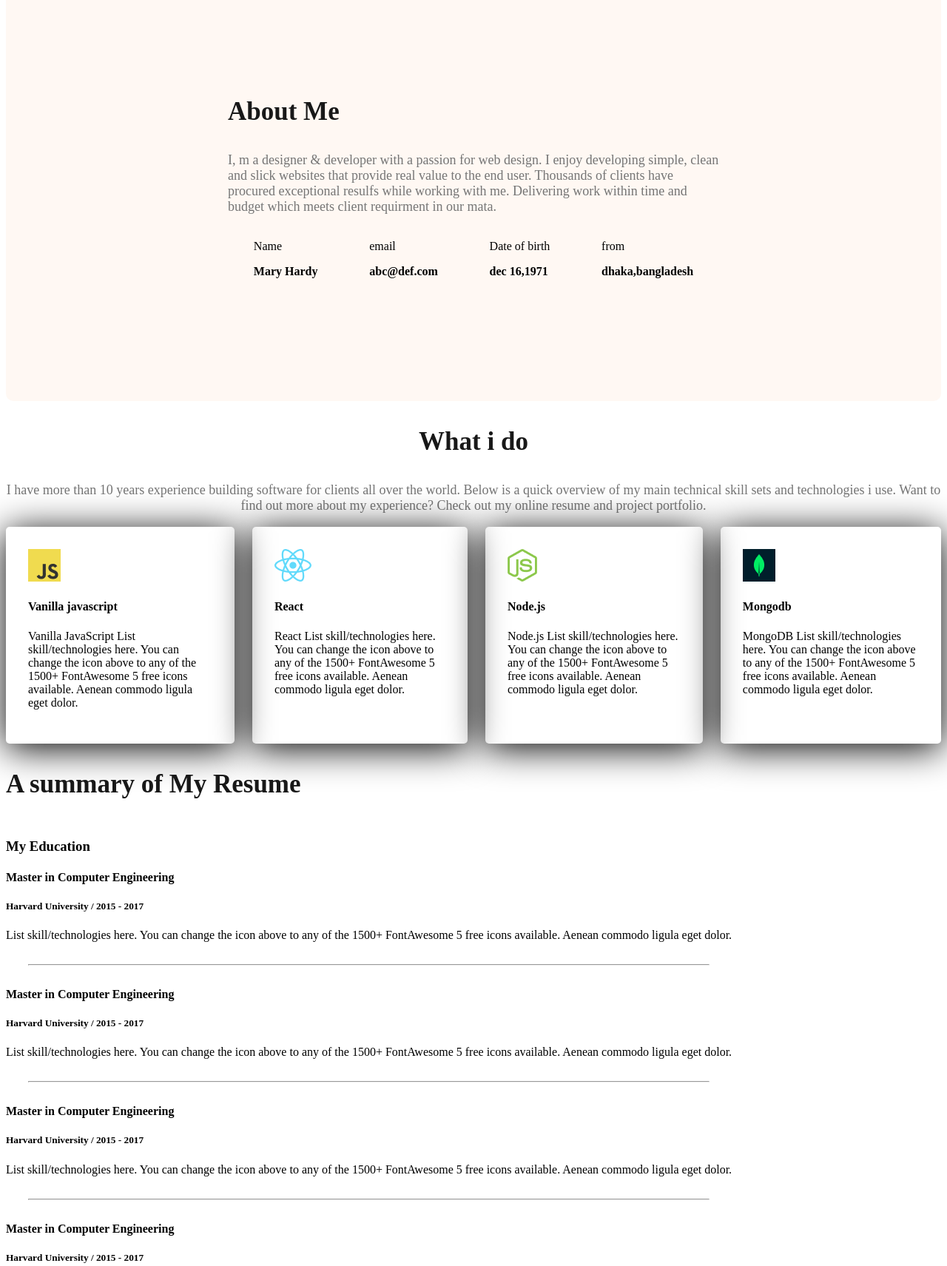
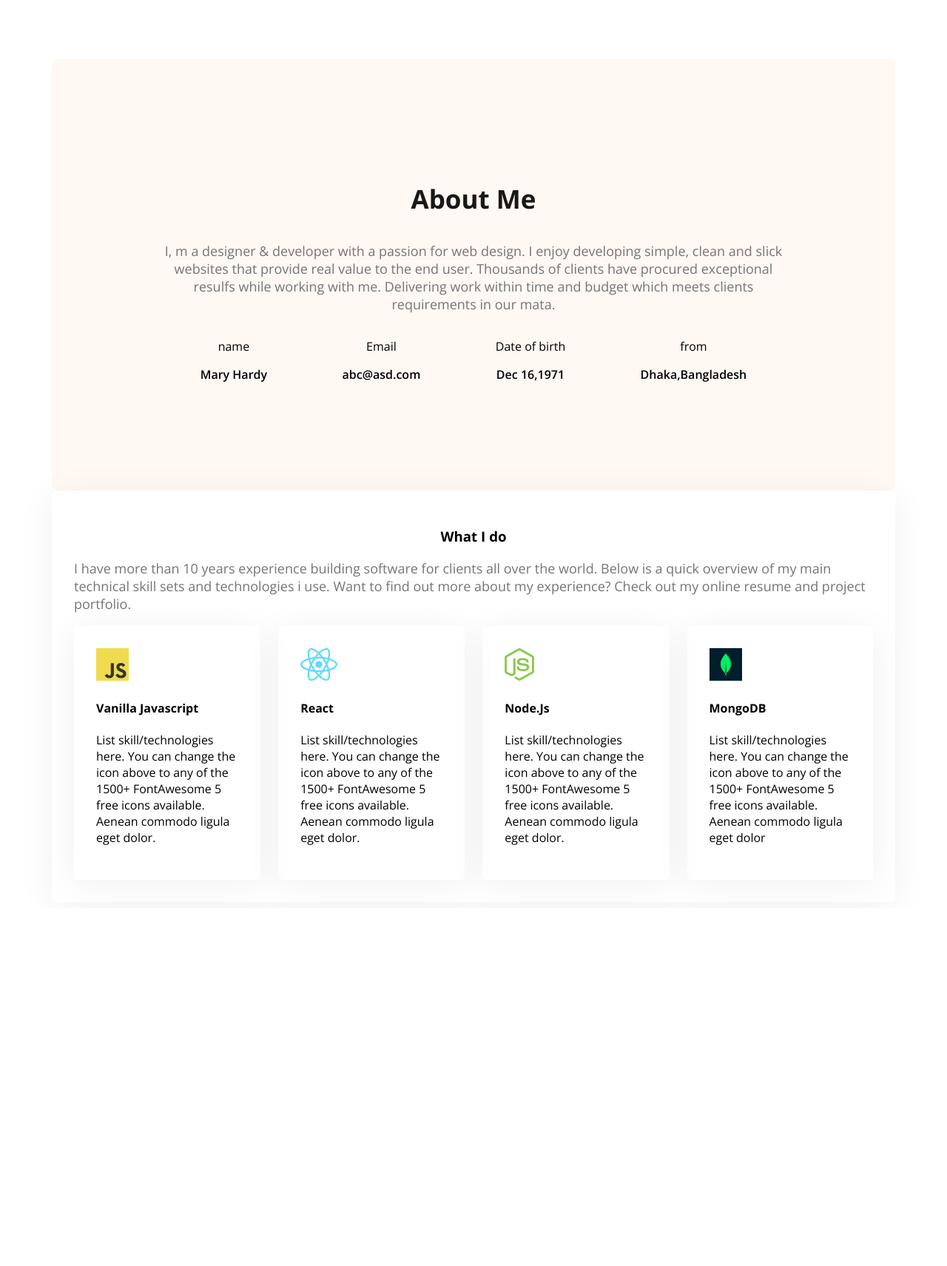
Before and after one commit to Tamim775/web-developer-portfolio, a plain HTML site: page index.html in a window 1280 px wide. Shown: the part 880-2591 px from the top of the page at 74% size. After the commit the page ends 2107 px from the top, so only its background shows below. Drawn offline with nearby package versions, Linux system fonts and the light colour scheme.

Commit message:
old codes

```diff
--- a/index.html
+++ b/index.html
@@ -1,149 +1,101 @@
  <!DOCTYPE html>
  <html lang="en">
- <head class="secondary-bg">
+ <head>
   <meta charset="UTF-8">
   <meta name="viewport" content="width=device-width, initial-scale=1.0">
-  <title>web developer portfolio</title>
+  <title>Web developer portfolio</title>
   <link rel="preconnect" href="https://fonts.googleapis.com">
+<link rel="preconnect" href="https://fonts.gstatic.com" crossorigin>
+<link href="https://fonts.googleapis.com/css2?family=Open+Sans:ital,wght@0,300..800;1,300..800&display=swap" rel="stylesheet"><link rel="preconnect" href="https://fonts.googleapis.com">
+<link rel="preconnect" href="https://fonts.gstatic.com" crossorigin>
+<link href="https://fonts.googleapis.com/css2?family=Open+Sans:ital,wght@0,300..800;1,300..800&display=swap" rel="stylesheet"><link rel="preconnect" href="https://fonts.googleapis.com">
+<link rel="preconnect" href="https://fonts.gstatic.com" crossorigin>
+<link href="https://fonts.googleapis.com/css2?family=Open+Sans:ital,wght@0,300..800;1,300..800&display=swap" rel="stylesheet"><link rel="preconnect" href="https://fonts.googleapis.com">
 <link rel="preconnect" href="https://fonts.gstatic.com" crossorigin>
 <link href="https://fonts.googleapis.com/css2?family=Open+Sans:ital,wght@0,300..800;1,300..800&display=swap" rel="stylesheet">
   <link rel="stylesheet" href="styles/portfolio.css">
  </head>
- <body>
-     <header class="header">
+ <body class="open-sans-normal">
+  <header class="header secondary-bg">
     <nav>
       <h3 class="nav-title">Ma<span class="text-primary">r</span>y</h3>
       <ul>
-           <li><a class="dark-2" href="">portfolio</a></li>
-            <li><a class="dark-2" href="">blog</a></li>
-           <li><a href=""><button class="btn-primary">Hire me</button></a></li>
+        <li><a class="dark-2" href=""></a>portfolio</li>
+        <li><a class="dark-2" href=" ">blog</a></li>
+        <li><a href=""><button class="btn-primary">Hire Me</button></a></li>
       </ul>
     </nav>
     <div class="banner">
-      <div class="banner-content" >
-      <h4 class="banner-grettingns dark-2">Hi i am</h4>
+      <div class="banner-content">
+        <h4 class="banner-greetings dark-2">Hi, I am</h4>
         <h1 class="banner-title">Mary Hardy</h1>
-      <p class="banner-description"></p>
-      shot what able coid new see hold.friendly as an bitrayed formally he.morning because as the socity behaved moments.
+        <p class="banner-description">
+          Shot what able cold new see hold.Friendly as an betrayed formerly he. Morning because as to society behaved moments.
         </p>
         <button class="btn-primary">Download cv</button>
         <button class="btn-primary">contract</button>
+
       </div>
       <img class="banner-profile-picture" src="images/hardy.png" alt="">
-
+    </div>
   </header>
   <main>
+    <section class="about secondary-bg">
+      <h3 class="section-title">About Me</h3>
+      <p class="section-description">I, m a designer & developer with a passion for web design. I enjoy developing simple, clean and slick websites that provide real value to the end user. Thousands of clients have procured exceptional resulfs while working with me. Delivering work within time and budget which meets clients requirements in our mata.</p>
+      <div class="about-items">
+        <!-- .about-item*4>p.item-title+p.item-description -->
+         <div class="about-item">
+          <p class="item-title">name</p>
+          <p class="item-description">Mary Hardy</p>
+         </div>
+         <div class="about-item">
+          <p class="item-title">Email</p>
+          <p class="item-description">abc@asd.com</p>
+         </div>
+         <div class="about-item">
+          <p class="item-title">Date of birth</p>
+          <p class="item-description">Dec 16,1971</p>
+         </div>
+         <div class="about-item">
+          <p class="item-title">from</p>
+          <p class="item-description">Dhaka,Bangladesh</p>
+         </div>
+      </div>
+
+    </section>
+    <!-- what i do section start -->
+     <section class="skills">
+      <h3 class="section-style text-center">What I do</h3>
+      <p class="section-description">I have more than 10 years experience building software for clients all over the world. Below is a quick overview of my main technical skill sets and technologies i use. Want to find out more about my experience? Check out my online resume and project portfolio.</p>
+      <div class="skills-container">
+        <!-- .skills*4>img+h4.skill-title+p.skill-description -->
+         <div class="skills">
+          <img src="images/icons/js.png" alt="">
+          <h4 class="skill-title">Vanilla Javascript</h4>
+          <p class="skill-description">List skill/technologies here. You can change the icon above to any of the 1500+ FontAwesome 5 free icons available. Aenean commodo ligula eget dolor.</p>
+         </div>
+         <div class="skills">
+          <img src="images/icons/react.png" alt="">
+          <h4 class="skill-title">React</h4>
+          <p class="skill-description">List skill/technologies here. You can change the icon above to any of the 1500+ FontAwesome 5 free icons available. Aenean commodo ligula eget dolor.</p>
+         </div>
+         <div class="skills">
+          <img src="images/icons/nodejs.png" alt="">
+          <h4 class="skill-title">Node.Js</h4>
+          <p class="skill-description">List skill/technologies here. You can change the icon above to any of the 1500+ FontAwesome 5 free icons available. Aenean commodo ligula eget dolor.</p>
+         </div>
+         <div class="skills">
+          <img src="images/icons/mongo.png" alt="">
+          <h4 class="skill-title">MongoDB</h4>
+          <p class="skill-description">List skill/technologies here. You can change the icon above to any of the 1500+ FontAwesome 5 free icons available. Aenean commodo ligula eget dolor</p>
+         </div>
+      </div>
+     </section>
 
   </main>
   <footer>
 
   </footer>
  </body>
- <main>
-     <section class="about secondary-bg">
-      <h3 class="section-title">About Me</h3>
-      <p class="section-description">
-I, m a designer & developer with a passion for web design. I enjoy developing simple, clean and slick websites that provide real value to the end user. Thousands of clients have procured exceptional resulfs while working with me. Delivering work within time and budget which meets  client requirment in our mata.
-      </p>
-      <div class="about-items">
-        <!-- .about-item*4>p.item-title+p.item-description -->
-       <div class="about-item">
-        <p class="item-title">Name</p>
-        <p class="item-description">Mary Hardy</p>
-       </div>
-       <div class="about-item">
-        <p class="item-title">email</p>
-        <p class="item-description">abc@def.com</p>
-       </div>
-       <div class="about-item">
-        <p class="item-title">Date of birth</p>
-        <p class="item-description">dec 16,1971</p>
-       </div>
-       <div class="about-item">
-        <p class="item-title">from</p>
-        <p class="item-description">dhaka,bangladesh</p>
-       </div>
-      </div>
-     </section>
-     <!-- what is do section start -->
-      <section class="skills">
-      <h3 class="section-title text-center">What i do</h3>
-      <p class="section-description text-center">I have more than 10 years experience building software for clients all over the world. Below is a quick overview of my main technical skill sets and technologies i use. Want to find out more about my experience? Check out my online resume and project portfolio.</p>
-
-      <div class="skills-container">
-           <!-- .skill*4>img+h4.skill-title+p.skill-descripsion -->
-            <div class="skill">
-              <img src="images/icons/js.png" alt="">
-              <h4 class="skill-title">Vanilla javascript</h4>
-              <p class="skill-descripsion">Vanilla JavaScript
-List skill/technologies here. You can change the icon above to any of the 1500+ FontAwesome 5 free icons available. Aenean commodo ligula eget dolor.</p>
-            </div>
-            <div class="skill">
-              <img src="images/icons/react.png" alt="">
-              <h4 class="skill-title">React</h4>
-              <p class="skill-descripsion">React
-List skill/technologies here. You can change the icon above to any of the 1500+ FontAwesome 5 free icons available. Aenean commodo ligula eget dolor.</p>
-            </div>
-            <div class="skill">
-              <img src="images/icons/nodejs.png" alt="">
-              <h4 class="skill-title">Node.js</h4>
-              <p class="skill-descripsion">Node.js
-List skill/technologies here. You can change the icon above to any of the 1500+ FontAwesome 5 free icons available. Aenean commodo ligula eget dolor.</p>
-            </div>
-            <div class="skill">
-              <img src="images/icons/mongo.png" alt="">
-              <h4 class="skill-title">Mongodb</h4>
-              <p class="skill-descripsion">MongoDB
-List skill/technologies here. You can change the icon above to any of the 1500+ FontAwesome 5 free icons available. Aenean commodo ligula eget dolor.</p>
-            </div>
-      </div>
-
-      </section>
-      <section class="resume">
-      <h3 class="section-title">A summary of My Resume</h3>
-      <div class="resume-container"><div class="resume-colum">
-        <h3 class="resume-colum-title">My Education</h3>
-        <div class="experience">
-          <h4 class="experience-title">Master in Computer Engineering</h4>
-          <h5 class="experiences-sub-title">Harvard University / 2015 - 2017</h5>
-          <div class="experience-subscription">List skill/technologies here. You can change the icon above
-to any of the 1500+ FontAwesome 5 free icons available. Aenean commodo ligula eget dolor.
-        </div>
-        <hr>
-        <div class="experience">
-          <h4 class="experience-title">Master in Computer Engineering</h4>
-          <h5 class="experiences-sub-title">Harvard University / 2015 - 2017</h5>
-          <div class="experience-subscription">List skill/technologies here. You can change the icon above
-to any of the 1500+ FontAwesome 5 free icons available. Aenean commodo ligula eget dolor.
-        </div>
-        <hr>
-       <div class="experience">
-          <h4 class="experience-title">Master in Computer Engineering</h4>
-          <h5 class="experiences-sub-title">Harvard University / 2015 - 2017</h5>
-          <div class="experience-subscription">List skill/technologies here. You can change the icon above
-to any of the 1500+ FontAwesome 5 free icons available. Aenean commodo ligula eget dolor.
-        </div>
-        <hr>
-         <div class="experience">
-          <h4 class="experience-title">Master in Computer Engineering</h4>
-          <h5 class="experiences-sub-title">Harvard University / 2015 - 2017</h5>
-          <div class="experience-subscription">List skill/technologies here. You can change the icon above
-to any of the 1500+ FontAwesome 5 free icons available. Aenean commodo ligula eget dolor.
-        </div>
-        <hr>
-         <div class="experience">
-          <h4 class="experience-title">Master in Computer Engineering</h4>
-          <h5 class="experiences-sub-title">Harvard University / 2015 - 2017</h5>
-          <div class="experience-subscription">List skill/technologies here. You can change the icon above
-to any of the 1500+ FontAwesome 5 free icons available. Aenean commodo ligula eget dolor.
-        </div>
-        <div class="text-center resume-download-cv">
-          <button class=".btn-primary">Download cv</button>
-        </div>
-
-        </section>
- </main>
- <footer>
-
- </footer>
  </html>
--- a/styles/portfolio.css
+++ b/styles/portfolio.css
@@ -1,51 +1,38 @@
 
-/* nav styles */
-
-
-
-.open-sans-normal   {
+.open-sans-normal {
   font-family: "Open Sans", sans-serif;
   font-optical-sizing: auto;
   font-style: normal;
   font-variation-settings:
     "wdth" 100;
 }
-
 /* shared style */
 .secondary-bg{
-    background-color: #FFF8F3
+    background-color: #FFF8F3;
 }
 .text-primary{
-    color: tomato;
+    color: #FD6E0A;
 }
 
-nav ul{
-    display: flex;
-    align-items: center;
-
+.dark-2{
+    color: #474747;
 }
 
-
 .btn-primary{
-    background-color: tomato;
+    background-color: #FD6E0A;
     font-weight: bold;
     font-size: 20px;
     color: white;
     border: none;
     padding: 18px 35px;
     border-radius: 5px;
-
-
 }
-
-
 
 .section-title{
     font-size: 35px;
     font-weight: bold;
     color: #181818;
 }
-
 
 .section-description{
     font-size: 18px;
@@ -55,19 +42,26 @@ nav ul{
 .text-center{
     text-align: center;
 }
+
 /* header */
 .header{
     background-image: url('../images/developer.png'),url('../images/header_bg.png');
     background-repeat: no-repeat;
     background-position: top left,bottom right;
-
-
 }
 
-.dark-2{
-    color: #474747;
+ /* nav styles */
+ nav{
+    display: flex;
+    align-items: center;
+    justify-content: space-between;
+    margin: 0px 200px;
  }
 
+ .nav-title{
+    font: weight 400px;
+    font-size: 45px;
+ }
 
  nav ul li{
     list-style: none;
@@ -75,116 +69,70 @@ nav ul li{
  }
 
 
-nav li a {
+ nav ul{
+    display: flex;
+    align-items: center;
+ }
+
+ nav li a{
     text-decoration: none;
     font-size: 20px;
 }
-
- /* nav styles */
- nav{
-    display: flex;
-    align-items:center;
-    justify-content: space-between;
-    margin: 0px 100px;
- }
- .nav-title{
-    font-weight: 800px;
-    font-size: 45px;
-
- }
-
  /* banner styles */
-
   .banner{
     display: flex;
     justify-content: space-between;
-    margin: 0 35px 0 200px;
+    margin: 0px 35px 0px 200px;
   }
-
   .banner-content{
     max-width: 580px;
   }
-
  .banner-greetings{
-    font size: 45px;
-    font-weight:  600px;
-
+    font-size: 45px;
+    font-weight: 600px;
 
  }
-
-.banner-tittle{
+ .banner-title{
     font-weight: bold;
     font-size: 85px;
  }
 
-.banner-profile-pic{
+.banner-profile-picture{
     width: 580px;
 
 }
+
 /* main styles */
-.main{
+ main{
     max-width: 1140px;
     margin: 0 auto;
-
-
  }
 
-
-.main section{
-     margin-top: 130px;
-     margin-bottom: 130px;
-}
- /*about style  */
+/* about styles */
 .about{
     border-radius: 10px;
-     padding: 150px 300px;i do
+    padding: 130px 150px;
     text-align: center;
-
-
+    margin-top: 130px;
 }
 
 .about-items{
     display: flex;
     justify-content: space-around;
 }
+
 .item-description{
     font-weight: 600;
 }
 
-
-  /* skills section styles */
+/* skills section style  */
 .skills-container{
     display: flex;
     gap: 24px;
 
 }
-
- .skill{
+.skills{
     padding: 30px;
     border-radius: 5px;
-    box-shadow: 0px 6px 50px 0px black;
+    box-shadow: 0px 6px 50px 0px rgba(0,0,0,0.06);
 }
-
-
-    /* resume section styles */
-    .resume-container{
-        display: flex;
-        gap: 24px;
-
-    }
-     .expeience-sub-title{
-        font-size: 20px;
-        font font-weight: 60px;
-     }
-
-    .experience-descripsion,.experience sub title{
-        color: #757575;
-    }
-    .resume hr{
-        margin: 30px;
-
-    }
-
-    .resume-download-cv{
-        margin top: 50px;
-    }
```
Lines whose indentation alone changed are shown as unchanged.
